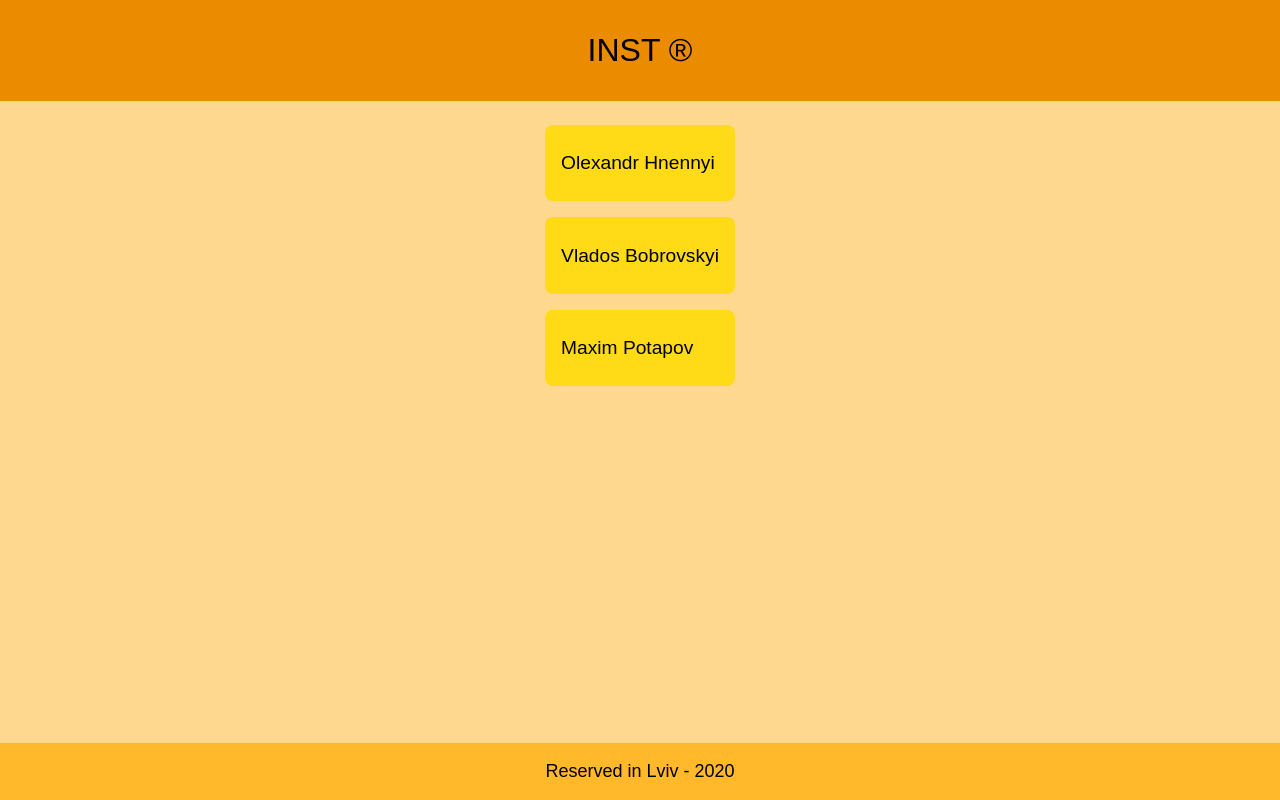
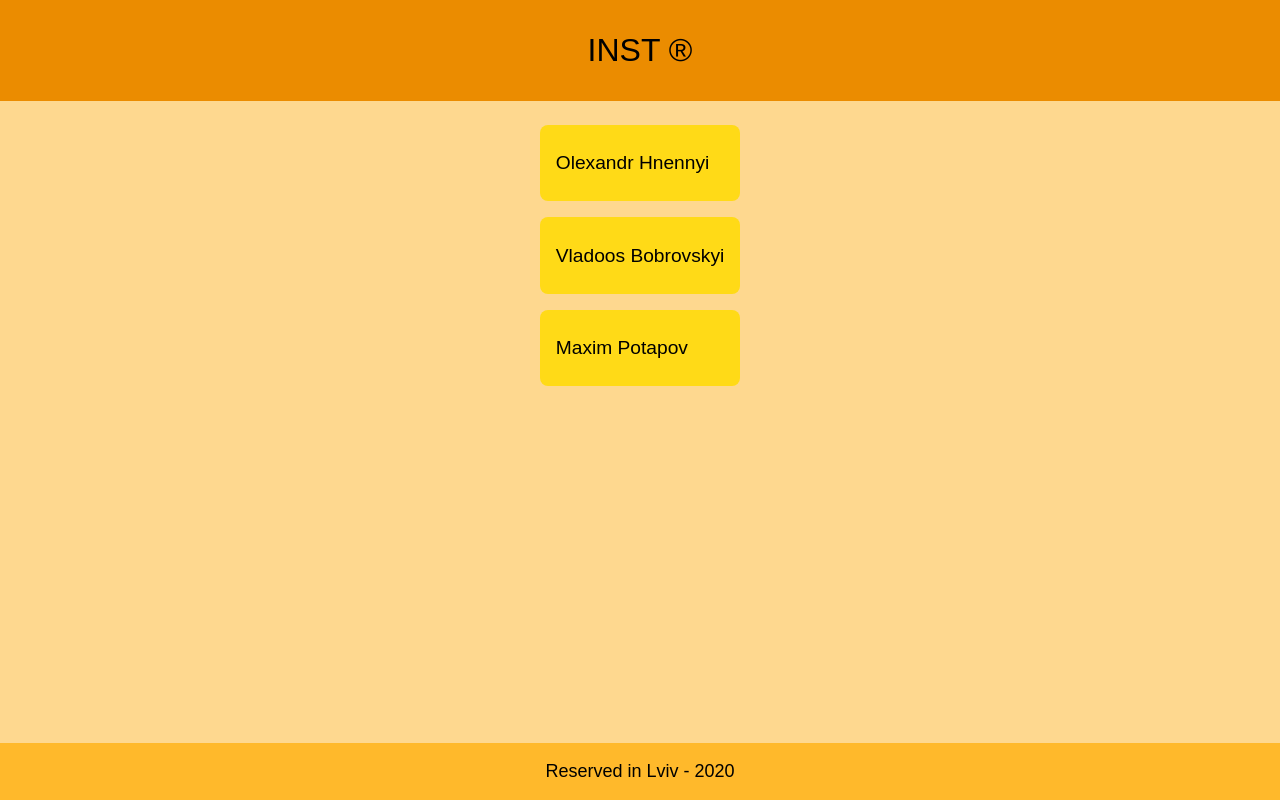
Before and after one commit to Canya1607/inst, a React (Create React App) app: page / in a window 1280 px wide. Built offline with nearby package versions, Linux system fonts and the light colour scheme.

Commit message:
Update App.js
Rename vlados to Vladoos

```diff
--- a/src/App.js
+++ b/src/App.js
@@ -15,7 +15,7 @@ class App extends Component {
               <p>Olexandr Hnennyi</p>
             </ListItem>
             <ListItem className="list-item">
-              <p>Vlados Bobrovskyi</p>
+              <p>Vladoos Bobrovskyi</p>
             </ListItem>
             <ListItem className="list-item">
               <p>Maxim Potapov</p>
```
